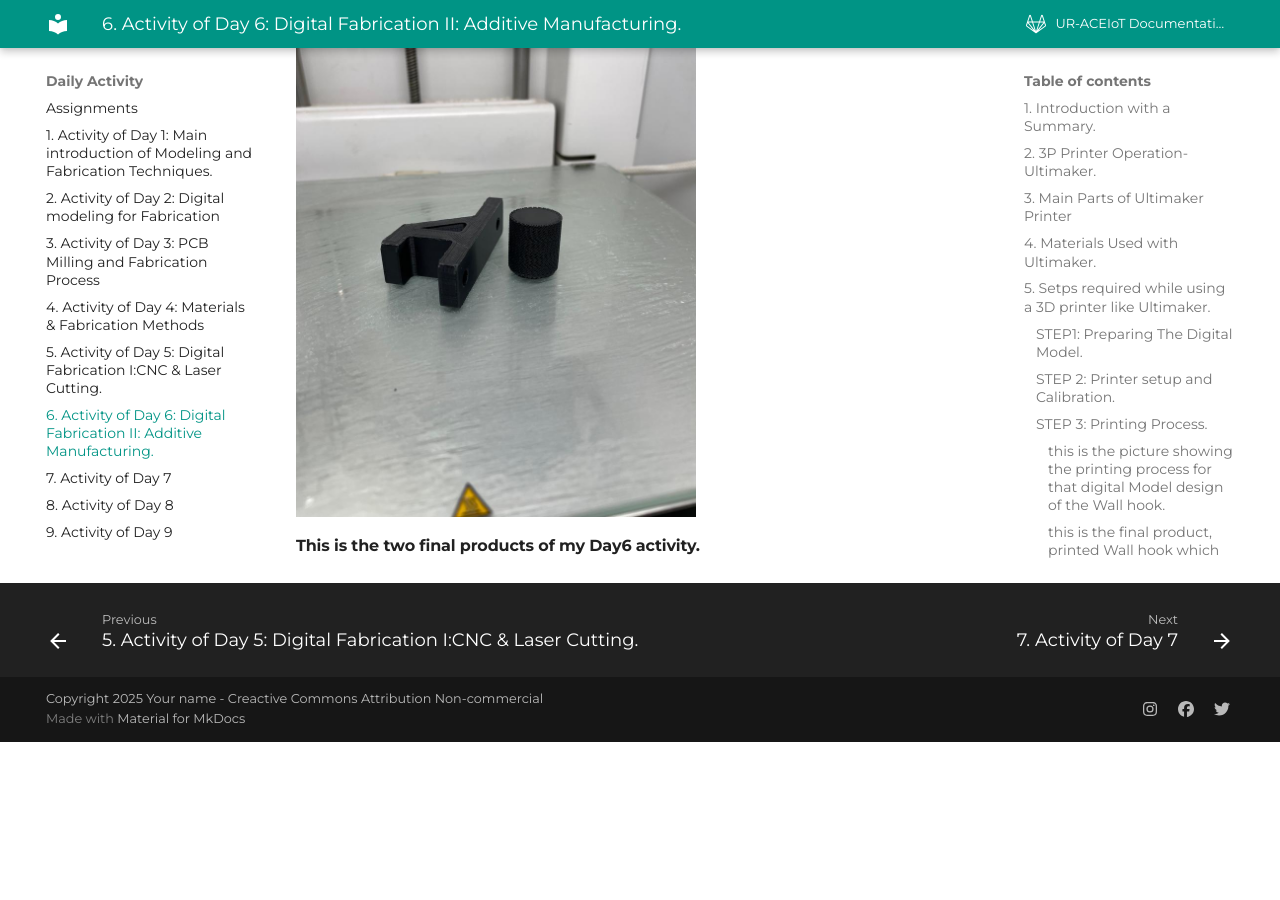
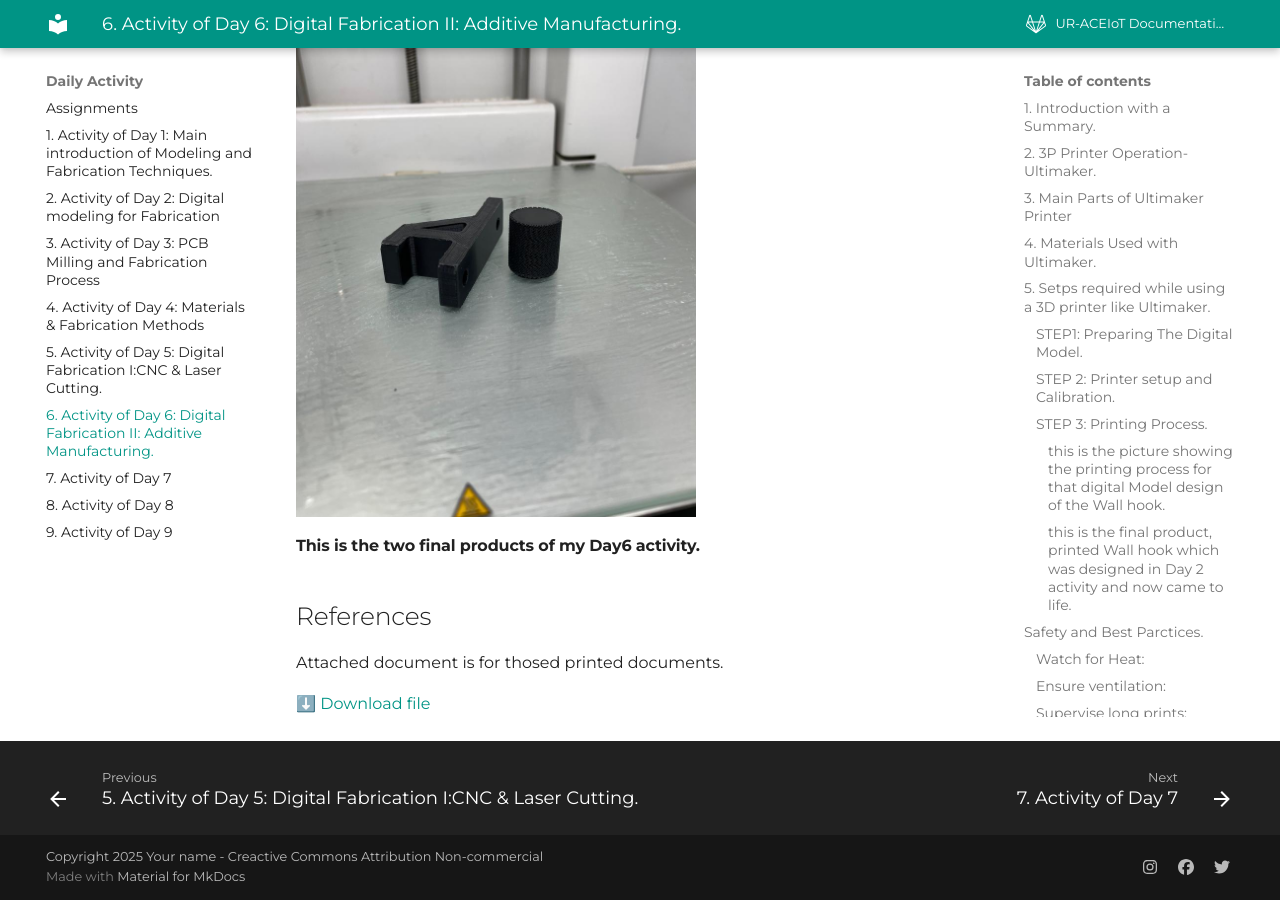
Before and after one commit to izesa/Modeling-and-Fabrication-Techniques, an MkDocs documentation site: the page built from docs/Daily-Activity/day_6.md, in a window 1280 px wide and 900 px high, scrolled down 6934 px. Built offline with MkDocs 1.6.1 and Material for MkDocs 9.7.7, drawn with Linux system fonts in a browser that asks for light colours; before the commit the page ends 7676 px from its top, so only the background shows below that.

Commit message:
modified:   docs/Daily-Activity/day_6.md 	new file:   docs/files/Day_6 work.zip

```diff
--- a/docs/Daily-Activity/day_6.md
+++ b/docs/Daily-Activity/day_6.md
@@ -75,3 +75,8 @@
 
 ![Image](../images/Full_Work.jpeg){ width=400 Height=300 align=middle }
 #### This is the two final products of my Day6 activity.
+
+## References
+Attached document is for thosed printed documents.
+
+[⬇️ Download file](https://drive.google.com/uc?export=download&id=1LMQdOgmmT6V-wMLa5vqBGYQpp4VQ5XdD)
```
Also changed, not shown: 1 other file.
